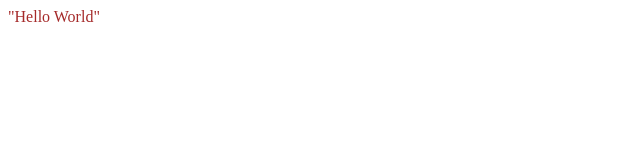
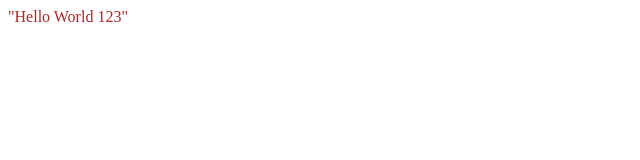
Before and after one commit to solontsov/solontsov.github.io, a plain HTML site: page index.html in a window 1280 px wide. Shown: the full height of the page, 0-640 px from the left. Drawn offline with Linux system fonts and the light colour scheme.

Commit message:
test page update

```diff
--- a/index.html
+++ b/index.html
@@ -5,6 +5,6 @@
 </head>
 <body>
    <div>
-       "Hello World"
+       "Hello World 123"
    </div>
 </body>
```
